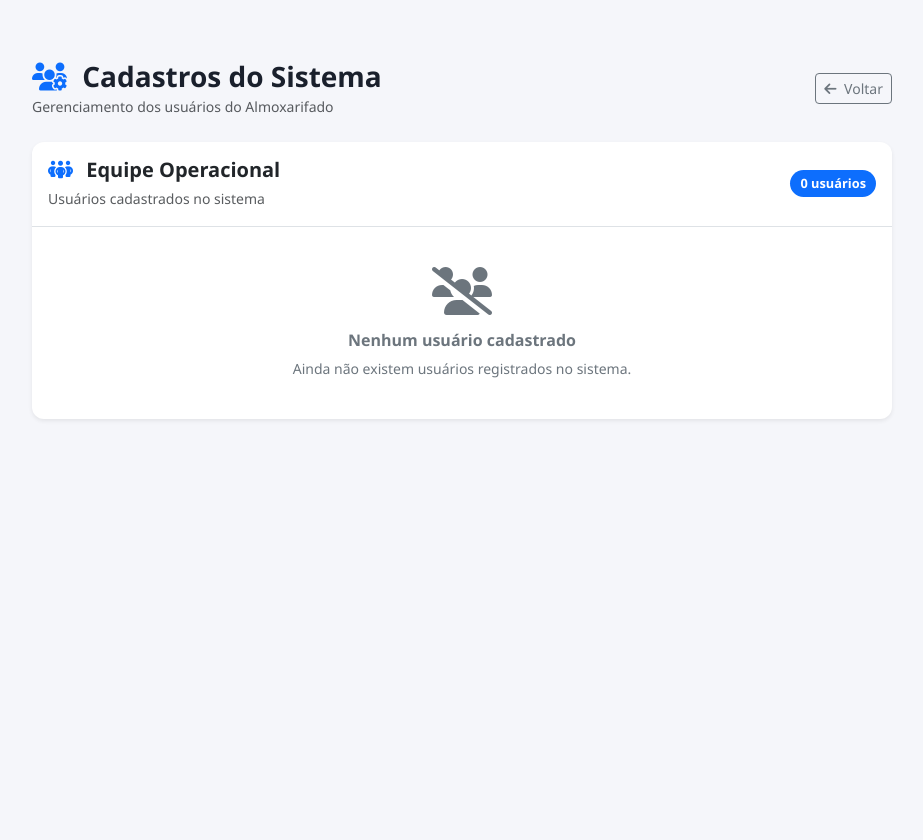
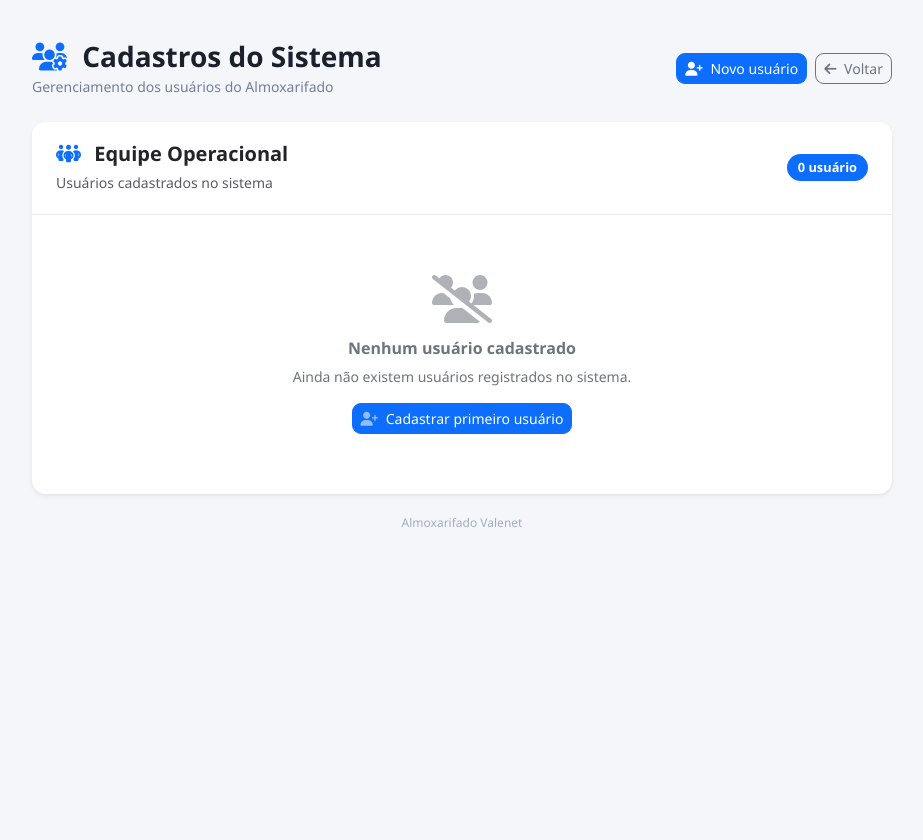
Before and after one commit to wandersondan2942-arch/almoxarifado, a Flask app: template templates/cadastros.html in a window 1280 px wide. Shown: the whole page, without its empty margins (178-1101 px from the left). After the commit the page ends 527 px from the top, so only its background shows below. Run offline with Flask 3, Linux system fonts and the light colour scheme; the template is opened without the code that fills it, so the values that code supplies are empty; some libraries are stand-ins or nearby versions.

Commit message:
Update cadastros.html

```diff
--- a/templates/cadastros.html
+++ b/templates/cadastros.html
@@ -3,9 +3,9 @@
 <html lang="pt-BR">
 
 <head>
+
 <meta charset="UTF-8">
 <meta name="viewport" content="width=device-width, initial-scale=1.0">
-
 
 <title>Cadastros - Almoxarifado Valenet</title>
 
@@ -20,6 +20,11 @@
 >
 
 <style>
+
+    * {
+        box-sizing: border-box;
+    }
+
     body {
         background-color: #f5f6fa;
         font-family: 'Segoe UI', sans-serif;
@@ -28,21 +33,35 @@
     }
 
     .main-content {
+        width: 100%;
         max-width: 900px;
-        margin: 40px auto;
-        padding: 20px;
+        margin: 0 auto;
+        padding: 40px 20px;
     }
 
     .page-title {
         color: #1a202c;
     }
 
+    .page-subtitle {
+        color: #718096;
+    }
+
     .card {
-        border-radius: 12px;
+        border-radius: 14px;
+        overflow: hidden;
+    }
+
+    .card-header-custom {
+        background: #ffffff;
+        padding: 20px 24px;
+        border-bottom: 1px solid #e9ecef;
     }
 
     .user-item {
-        transition: background-color 0.2s ease;
+        transition:
+            background-color 0.2s ease,
+            transform 0.2s ease;
     }
 
     .user-item:hover {
@@ -50,26 +69,87 @@
     }
 
     .user-icon {
-        width: 42px;
-        height: 42px;
+        width: 46px;
+        height: 46px;
+        min-width: 46px;
         border-radius: 50%;
         display: flex;
         align-items: center;
         justify-content: center;
         background-color: #e7f1ff;
         color: #0d6efd;
+        font-size: 18px;
+    }
+
+    .user-name {
+        color: #1a202c;
+        font-weight: 600;
+    }
+
+    .user-description {
+        color: #718096;
+        font-size: 0.82rem;
     }
 
     .empty-state {
-        padding: 40px 20px;
+        padding: 60px 20px;
         text-align: center;
         color: #6c757d;
     }
 
+    .empty-state i {
+        opacity: 0.55;
+    }
+
     .badge-total {
         font-size: 0.8rem;
-        padding: 7px 10px;
+        padding: 7px 11px;
     }
+
+    .btn {
+        border-radius: 9px;
+    }
+
+    .alert {
+        border-radius: 10px;
+    }
+
+    .footer-text {
+        text-align: center;
+        color: #a0aec0;
+        font-size: 0.75rem;
+        margin-top: 20px;
+    }
+
+    @media (max-width: 576px) {
+
+        .main-content {
+            padding: 20px 12px;
+        }
+
+        .header-actions {
+            margin-top: 15px;
+        }
+
+        .page-header {
+            flex-direction: column;
+            align-items: flex-start !important;
+        }
+
+        .page-title {
+            font-size: 1.35rem;
+        }
+
+        .card-header-custom {
+            padding: 18px;
+        }
+
+        .user-item {
+            padding: 15px !important;
+        }
+
+    }
+
 </style>
 
 
@@ -77,55 +157,151 @@
 
 <body>
 
-
 <div class="main-content">
 
-    <!-- Cabeçalho -->
-    <div class="d-flex justify-content-between align-items-center mb-4">
+
+<!-- CABEÇALHO -->
+<div class="page-header d-flex justify-content-between align-items-center mb-4">
 
     <div>
+
         <h3 class="fw-bold m-0 page-title">
+
             <i class="fa-solid fa-users-gear text-primary me-2"></i>
+
             Cadastros do Sistema
+
         </h3>
 
-            <small class="text-muted">
+        <small class="page-subtitle">
+
             Gerenciamento dos usuários do Almoxarifado
+
         </small>
+
     </div>
 
+
+    <div class="header-actions d-flex gap-2">
+
+        <!-- NOVO USUÁRIO -->
+        <a
+            href="{{ url_for('cadastro_usuario') }}"
+            class="btn btn-primary btn-sm"
+        >
+
+            <i class="fa-solid fa-user-plus me-1"></i>
+
+            Novo usuário
+
+        </a>
+
+
+        <!-- VOLTAR -->
         <a
             href="{{ url_for('index') }}"
             class="btn btn-outline-secondary btn-sm"
         >
+
             <i class="fa-solid fa-arrow-left me-1"></i>
+
             Voltar
+
         </a>
 
     </div>
 
+</div>
 
-    <!-- Card de usuários -->
+
+<!-- MENSAGENS FLASH -->
+{% with mensagens = get_flashed_messages(with_categories=true) %}
+
+    {% if mensagens %}
+
+        {% for categoria, mensagem in mensagens %}
+
+            {% set classe =
+                categoria
+                if categoria in ['success', 'danger', 'warning', 'info']
+                else 'info'
+            %}
+
+            <div
+                class="alert alert-{{ classe }} py-2 small"
+                role="alert"
+            >
+
+                {% if categoria == 'success' %}
+
+                    <i class="fa-solid fa-circle-check me-1"></i>
+
+                {% elif categoria == 'danger' %}
+
+                    <i class="fa-solid fa-circle-exclamation me-1"></i>
+
+                {% elif categoria == 'warning' %}
+
+                    <i class="fa-solid fa-triangle-exclamation me-1"></i>
+
+                {% else %}
+
+                    <i class="fa-solid fa-circle-info me-1"></i>
+
+                {% endif %}
+
+                {{ mensagem }}
+
+            </div>
+
+        {% endfor %}
+
+    {% endif %}
+
+{% endwith %}
+
+
+<!-- CARD DE USUÁRIOS -->
 <div class="card border-0 shadow-sm">
 
-        <!-- Cabeçalho do card -->
-        <div class="card-body border-bottom">
+    <!-- CABEÇALHO DO CARD -->
+    <div class="card-header-custom">
 
         <div class="d-flex justify-content-between align-items-center">
 
             <div>
+
                 <h5 class="fw-bold text-dark mb-1">
+
                     <i class="fa-solid fa-people-group text-primary me-2"></i>
+
                     Equipe Operacional
+
                 </h5>
 
                 <small class="text-muted">
+
                     Usuários cadastrados no sistema
+
                 </small>
+
             </div>
 
+
             <span class="badge bg-primary rounded-pill badge-total">
-                    {{ usuarios|length }} usuário{% if usuarios|length != 1 %}s{% endif %}
+
+                {% if usuarios %}
+
+                    {{ usuarios|length }}
+
+                {% else %}
+
+                    0
+
+                {% endif %}
+
+                usuário{% if usuarios and usuarios|length != 1 %}s{% endif %}
+
             </span>
 
         </div>
@@ -133,7 +309,7 @@
     </div>
 
 
-        <!-- Lista -->
+    <!-- LISTA DE USUÁRIOS -->
     <div class="list-group list-group-flush">
 
         {% if usuarios %}
@@ -144,19 +320,44 @@
 
                     <div class="d-flex align-items-center">
 
+                        <!-- ÍCONE -->
                         <div class="user-icon me-3">
+
                             <i class="fa-solid fa-user"></i>
+
                         </div>
 
-                        <div>
 
-                            <div class="fw-semibold text-dark">
+                        <!-- INFORMAÇÕES -->
+                        <div class="flex-grow-1">
+
+                            <div class="user-name">
+
                                 {{ u.nome }}
+
                             </div>
 
-                            <small class="text-muted">
+                            <div class="user-description">
+
+                                <i class="fa-solid fa-id-badge me-1"></i>
+
                                 Usuário do Almoxarifado
-                            </small>
+
+                            </div>
+
+                        </div>
+
+
+                        <!-- STATUS -->
+                        <div class="d-none d-sm-block">
+
+                            <span class="badge bg-success-subtle text-success border border-success-subtle">
+
+                                <i class="fa-solid fa-circle-check me-1"></i>
+
+                                Ativo
+
+                            </span>
 
                         </div>
 
@@ -168,18 +369,33 @@
 
         {% else %}
 
-                <!-- Nenhum usuário -->
+            <!-- NENHUM USUÁRIO -->
             <div class="empty-state">
 
                 <i class="fa-solid fa-users-slash fa-3x mb-3"></i>
 
                 <h6 class="fw-bold">
+
                     Nenhum usuário cadastrado
+
                 </h6>
 
-                    <p class="small mb-0">
+                <p class="small mb-3">
+
                     Ainda não existem usuários registrados no sistema.
+
                 </p>
+
+                <a
+                    href="{{ url_for('cadastro_usuario') }}"
+                    class="btn btn-primary btn-sm"
+                >
+
+                    <i class="fa-solid fa-user-plus me-1"></i>
+
+                    Cadastrar primeiro usuário
+
+                </a>
 
             </div>
 
@@ -189,13 +405,20 @@
 
 </div>
 
+
+<!-- RODAPÉ -->
+<div class="footer-text">
+
+    Almoxarifado Valenet
+
 </div>
 
+</div>
 
 <script
     src="https://cdn.jsdelivr.net/npm/bootstrap@5.3.0/dist/js/bootstrap.bundle.min.js">
 </script>
 
+</body>
 
-</body>
 </html>
```
Lines whose indentation alone changed are shown as unchanged.
